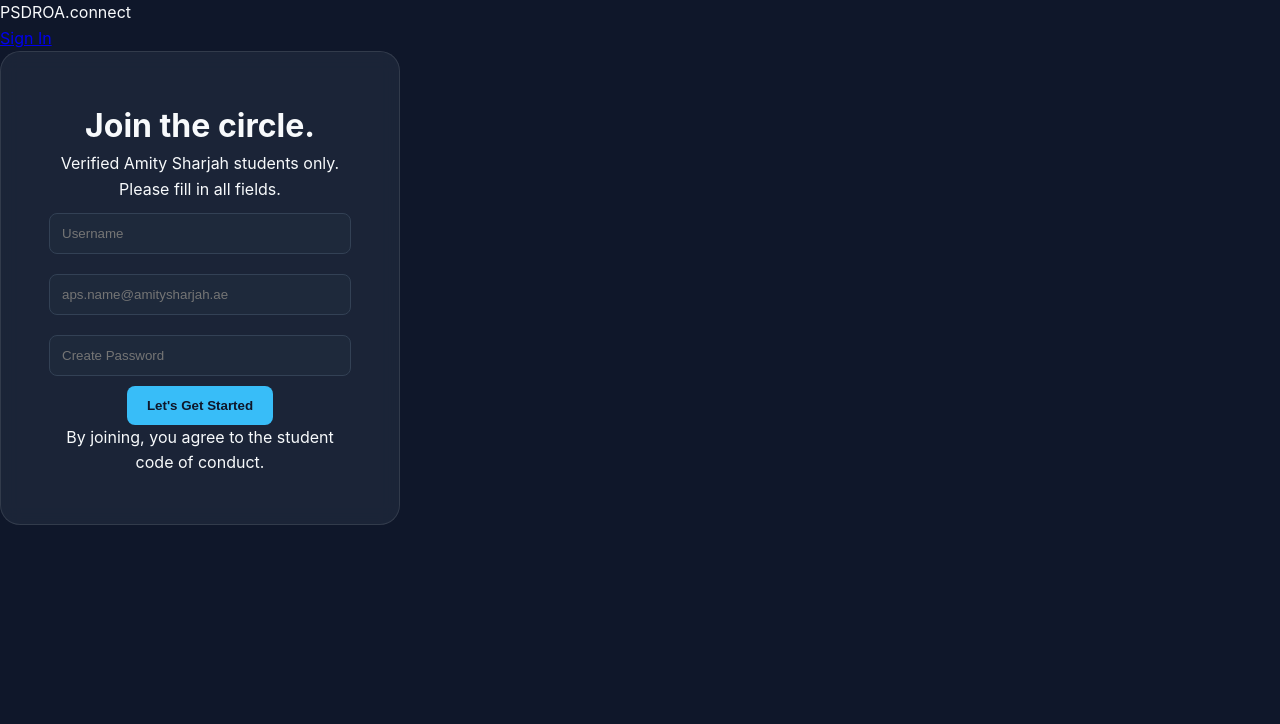
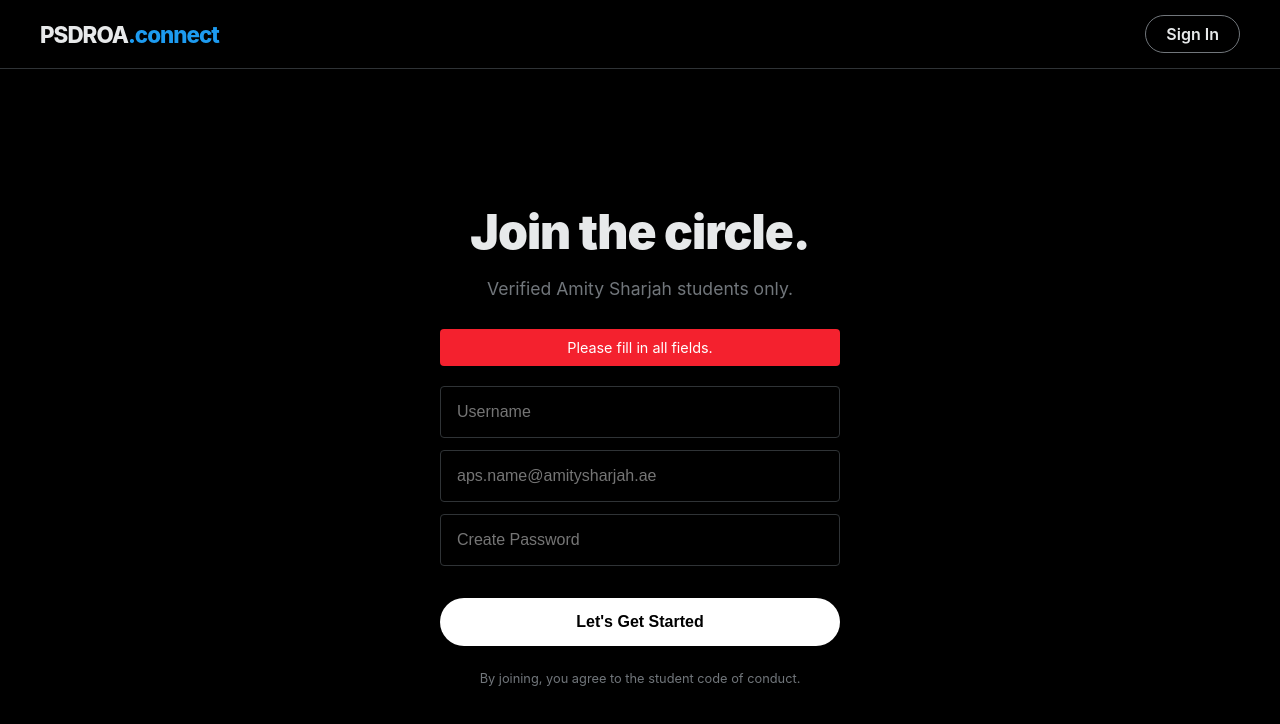
Before and after one commit to muhammad-ahmadme/psdroa.CONNECT, a website: page index.html in a window 1280 px wide. Both pictures are taken after a click on the button "Let's Get Started". Drawn offline with Linux system fonts and the light colour scheme.

Commit message:
Refactor CSS variables and layout styles

```diff
--- a/style.css
+++ b/style.css
@@ -1,85 +1,127 @@
-/* --- RESET & BASIC THEME --- */
-* { box-sizing: border-box; margin: 0; padding: 0; }
+:root {
+    --bg-black: #000000;
+    --border-gray: #2f3336;
+    --twitter-blue: #1d9bf0;
+    --text-main: #e7e9ea;
+    --text-dim: #71767b;
+    --error-red: #f4212e;
+}
 
 body {
-    background-color: #0f172a;
-    color: #f8fafc;
-    font-family: 'Inter', sans-serif;
-    line-height: 1.6;
+    background-color: var(--bg-black);
+    color: var(--text-main);
+    font-family: -apple-system, BlinkMacSystemFont, "Segoe UI", Roboto, Helvetica, Arial, sans-serif;
+    margin: 0;
+    display: flex;
+    flex-direction: column;
+    min-height: 100vh;
 }
 
-/* --- THE LOGIN CENTERING (FIX) --- */
-/* Add class="login-screen" to your <body> on login.html only */
-.login-screen {
+/* Nav */
+.top-nav {
+    display: flex;
+    justify-content: space-between;
+    align-items: center;
+    padding: 15px 40px;
+    border-bottom: 1px solid var(--border-gray);
+}
+
+.logo { font-size: 1.4rem; font-weight: 800; letter-spacing: -1px; }
+.logo span { color: var(--twitter-blue); }
+
+.nav-link-btn {
+    color: var(--text-main);
+    text-decoration: none;
+    font-weight: 600;
+    border: 1px solid var(--text-dim);
+    padding: 8px 20px;
+    border-radius: 99px;
+    transition: 0.2s;
+}
+
+.nav-link-btn:hover { background: #ffffff1a; }
+
+/* Layouts */
+.container {
+    flex: 1;
     display: flex;
     justify-content: center;
     align-items: center;
-    min-height: 100vh;
+    padding: 20px;
 }
 
+.center-body { justify-content: center; align-items: center; display: flex; height: 100vh; }
+
+/* Auth Boxes */
 .auth-box {
-    background: rgba(30, 41, 59, 0.8);
-    backdrop-filter: blur(10px);
-    padding: 3rem;
-    border-radius: 20px;
-    border: 1px solid rgba(255,255,255,0.1);
     width: 100%;
     max-width: 400px;
+    padding: 40px;
     text-align: center;
 }
 
-/* --- THE FEED LAYOUT (3-COLUMNS) --- */
-.app-container {
-    display: flex; /* Flex is safer than Grid for beginners */
-    max-width: 1200px;
-    margin: 0 auto;
+.auth-box h1 { font-size: 3rem; font-weight: 900; margin-bottom: 10px; letter-spacing: -1px; }
+.subtitle { color: var(--text-dim); margin-bottom: 30px; font-size: 1.1rem; }
+
+/* Inputs */
+.input-group { margin-bottom: 20px; }
+
+input {
     width: 100%;
+    padding: 16px;
+    background: transparent;
+    border: 1px solid var(--border-gray);
+    color: white;
+    border-radius: 4px;
+    margin-bottom: 12px;
+    font-size: 1rem;
+    box-sizing: border-box;
 }
 
-.sidebar { width: 250px; padding: 20px; border-right: 1px solid #334155; height: 100vh; position: sticky; top: 0; }
-.feed-content { flex: 1; padding: 20px; min-width: 0; }
-.widgets { width: 300px; padding: 20px; border-left: 1px solid #334155; }
+input:focus { border-color: var(--twitter-blue); outline: none; }
 
-/* --- BUTTONS & INPUTS --- */
-input, textarea {
+/* Buttons */
+.main-btn {
     width: 100%;
-    padding: 12px;
-    margin: 10px 0;
-    border-radius: 8px;
-    border: 1px solid #334155;
-    background: #1e293b;
-    color: white;
-}
-
-.main-btn, .post-btn {
-    background: #38bdf8;
-    color: #0f172a;
+    padding: 15px;
+    background: white;
+    color: black;
     border: none;
-    padding: 12px 20px;
-    border-radius: 8px;
-    font-weight: bold;
+    border-radius: 99px;
+    font-weight: 700;
+    font-size: 1rem;
     cursor: pointer;
     transition: 0.2s;
 }
 
-.main-btn:hover { background: #0ea5e9; }
+.main-btn:hover { background: #d7dbdc; }
 
-/* --- TABS (HOME/PROFILE/NOTIF) --- */
-.nav-item {
-    display: block;
-    padding: 12px;
-    color: #94a3b8;
-    text-decoration: none;
-    border-radius: 8px;
-    margin-bottom: 5px;
+.secondary-btn {
+    background: transparent;
+    color: var(--text-dim);
+    border: 1px solid var(--border-gray);
+    padding: 10px 20px;
+    border-radius: 99px;
     cursor: pointer;
+    margin-top: 20px;
 }
 
-.nav-item.active { background: rgba(56, 189, 248, 0.1); color: #38bdf8; }
+/* Error/Status */
+.error-banner {
+    background: var(--error-red);
+    color: white;
+    padding: 10px;
+    border-radius: 4px;
+    margin-bottom: 20px;
+    display: none;
+    font-size: 0.9rem;
+}
 
-.card {
-    background: #1e293b;
-    border-radius: 12px;
-    padding: 20px;
-    margin-bottom: 15px;
-}
+.status-card { text-align: center; }
+.icon-clock { font-size: 4rem; margin-bottom: 20px; }
+.highlight { color: var(--twitter-blue); font-weight: 600; }
+
+.footer-text { font-size: 0.8rem; color: var(--text-dim); margin-top: 25px; }
+.footer-text a { color: var(--twitter-blue); text-decoration: none; }
+
+.logo-center { font-size: 3rem; font-weight: 900; color: var(--twitter-blue); margin-bottom: 20px; }
```
